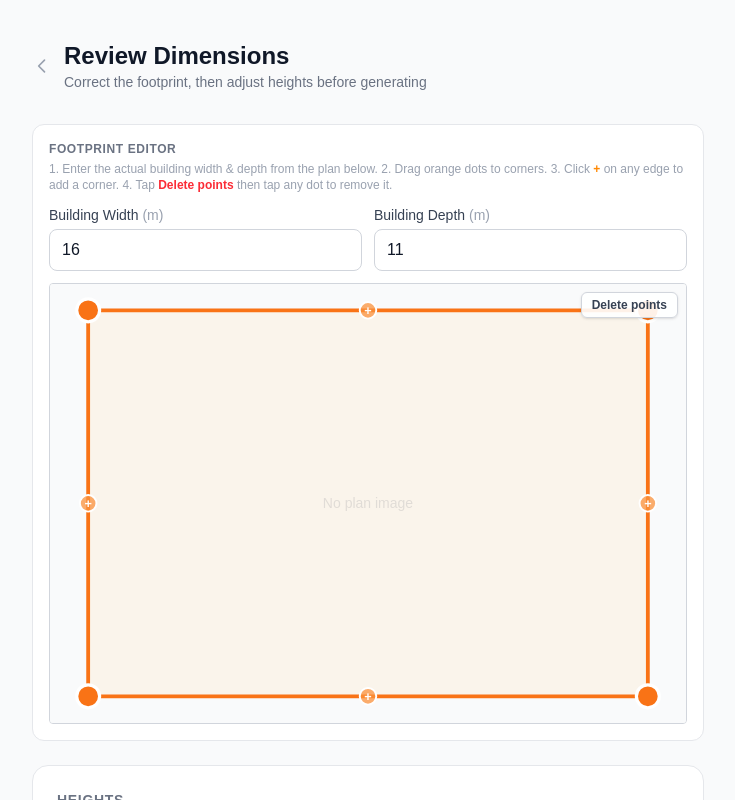
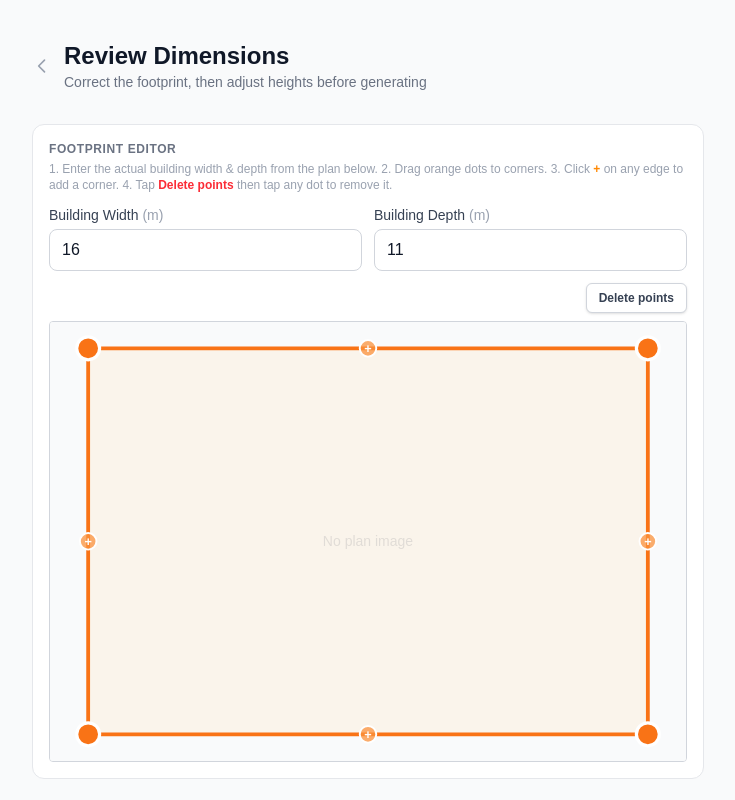
Before and after one commit to jpwhite030/scaffold-visualiser, a Next.js app: page /review in a window 1280 px wide. Shown: the top 800 px of the page, without its empty margins (272-1007 px from the left). Built offline with nearby package versions, Linux system fonts and the light colour scheme.

Commit message:
Move Delete points button above the canvas so it can't block a node

```diff
--- a/app/review/page.tsx
+++ b/app/review/page.tsx
@@ -377,19 +377,22 @@ function FootprintEditor({ footprint, imageDataUrl, worldWidth, worldDepth, onCh
   const showImage = imageDataUrl && !imageDataUrl.startsWith('data:application/pdf');
 
   return (
-    <div
-      className="relative w-full overflow-hidden rounded border border-gray-300"
-      style={{ paddingTop: `${aspect * 100}%` }}
-    >
-      <button
-        type="button"
-        onClick={() => setDeleteMode(d => !d)}
-        className={`absolute top-2 right-2 z-10 text-xs font-semibold px-2.5 py-1 rounded-md border shadow-sm transition-colors ${
-          deleteMode ? 'bg-red-600 text-white border-red-600' : 'bg-white/90 text-gray-700 border-gray-300 hover:border-red-400'
-        }`}
+    <div>
+      <div className="flex items-center justify-end mb-2">
+        <button
+          type="button"
+          onClick={() => setDeleteMode(d => !d)}
+          className={`text-xs font-semibold px-3 py-1.5 rounded-md border shadow-sm transition-colors ${
+            deleteMode ? 'bg-red-600 text-white border-red-600' : 'bg-white text-gray-700 border-gray-300 hover:border-red-400'
+          }`}
+        >
+          {deleteMode ? 'Done deleting' : 'Delete points'}
+        </button>
+      </div>
+      <div
+        className="relative w-full overflow-hidden rounded border border-gray-300"
+        style={{ paddingTop: `${aspect * 100}%` }}
       >
-        {deleteMode ? 'Done deleting' : 'Delete points'}
-      </button>
       {showImage ? (
         // eslint-disable-next-line @next/next/no-img-element
         <img
@@ -475,6 +478,7 @@ function FootprintEditor({ footprint, imageDataUrl, worldWidth, worldDepth, onCh
           );
         })}
       </svg>
+      </div>
     </div>
   );
 }
```
